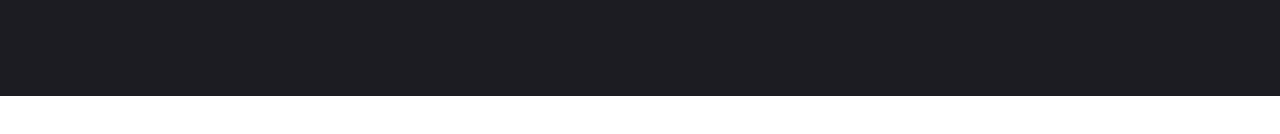
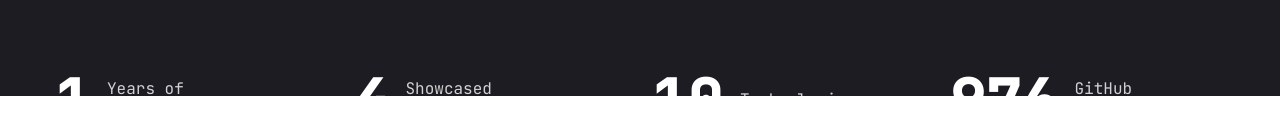
Before and after one commit to TereseBo/portfolio2, a Next.js app: page / in a window 1280 px wide. Shown: the part 704-838 px from the top of the page. Before the commit the page ends 800 px from the top, so only its background shows below. Built offline with nearby package versions, Linux system fonts and the light colour scheme.

Commit message:
Added statistics for homepage

```diff
--- a/app/page.jsx
+++ b/app/page.jsx
@@ -2,6 +2,7 @@
 import { FiDownload } from "react-icons/fi"
 import { Socials } from "@/components/Socials";
 import { Photo } from "@/components/Photo";
+import { Statistics } from "@/components/Statistics";
 
 export default function Home() {
   return (
@@ -11,12 +12,12 @@
           {/* Presentation text */}
           <div className="text-center xl:text-left order-2 xl:order-none">
             <span className="text-xl">Fullstack developer</span>
-            <h1 className="h1 mb-6">Hello I'm
+            <h1 className="h1 mb-6">Hello I&apos;m
               <br />
               <span className="text-accent">Terese Bodérus</span>
             </h1>
             <p className="max-w[500px] mb-9 text-white/80"> I have a passion for biology, technology and problem-solving.
-              I'm capable in various programming languages and technologies.
+              I&apos;m capable in various programming languages and technologies.
             </p>
             {/* Social links */}
             <div className="flex flex-col xl:flex-row items-center gap-8">
@@ -39,6 +40,7 @@
           </div>
         </div>
       </div>
+      <Statistics/>
     </section>
   );
 }
--- /dev/null
+++ b/components/Statistics.jsx
@@ -0,0 +1,52 @@
+"use client"
+
+import CountUp from "react-countup"
+
+//TODO:Replace stats with preferablt with something from GitHub API, else calculated numbers
+const myStats = [
+    {
+        num: 1,
+        text: "Years of experience"
+    },
+    {
+        num: 4,
+        text: "Showcased projects"
+    },
+    {
+        num: 10,
+        text: "Technologies"
+    },
+    {
+        num: 1000,
+        text: "GitHub contributions"
+    },
+]
+
+export function Statistics() {
+    return (
+        <section classname="pt-4 pb-12 xl:pt-0 xl:pb-0">
+            <div className="container mx-auto">
+                <div className="flex flex-wrap gap-6 max-w-[80vw] mx-auto xl:max-w-none">
+                    {myStats.map((stat, index) => {
+                        return (
+                            <div key={index} className="flex-1 flex gap-4 items-center justify-start">
+                                <CountUp
+                                    end={stat.num}
+                                    duration={5}
+                                    delay={2}
+                                    separator=""
+                                    className="text-4xl xl:text-6xl font-extrabold"
+                                />
+                                <p className={`${stat.text.length < 15 ? "max-w-[100px]" : "max-w-[150px]"}
+                                    leading-snug text-white/80`
+                                }>
+                                    {stat.text}
+                                </p>
+                            </div>
+                        )
+                    })}
+                </div>
+            </div>
+        </section>
+    )
+}
--- a/package.json
+++ b/package.json
@@ -21,6 +21,7 @@
     "lucide-react": "^0.460.0",
     "next": "15.0.3",
     "react": "19.0.0-rc-66855b96-20241106",
+    "react-countup": "^6.5.3",
     "react-dom": "19.0.0-rc-66855b96-20241106",
     "react-icons": "^5.3.0",
     "tailwind-merge": "^2.5.4",
```
Also changed, not shown: 1 other file (tests, documents, lock files or other folders).
